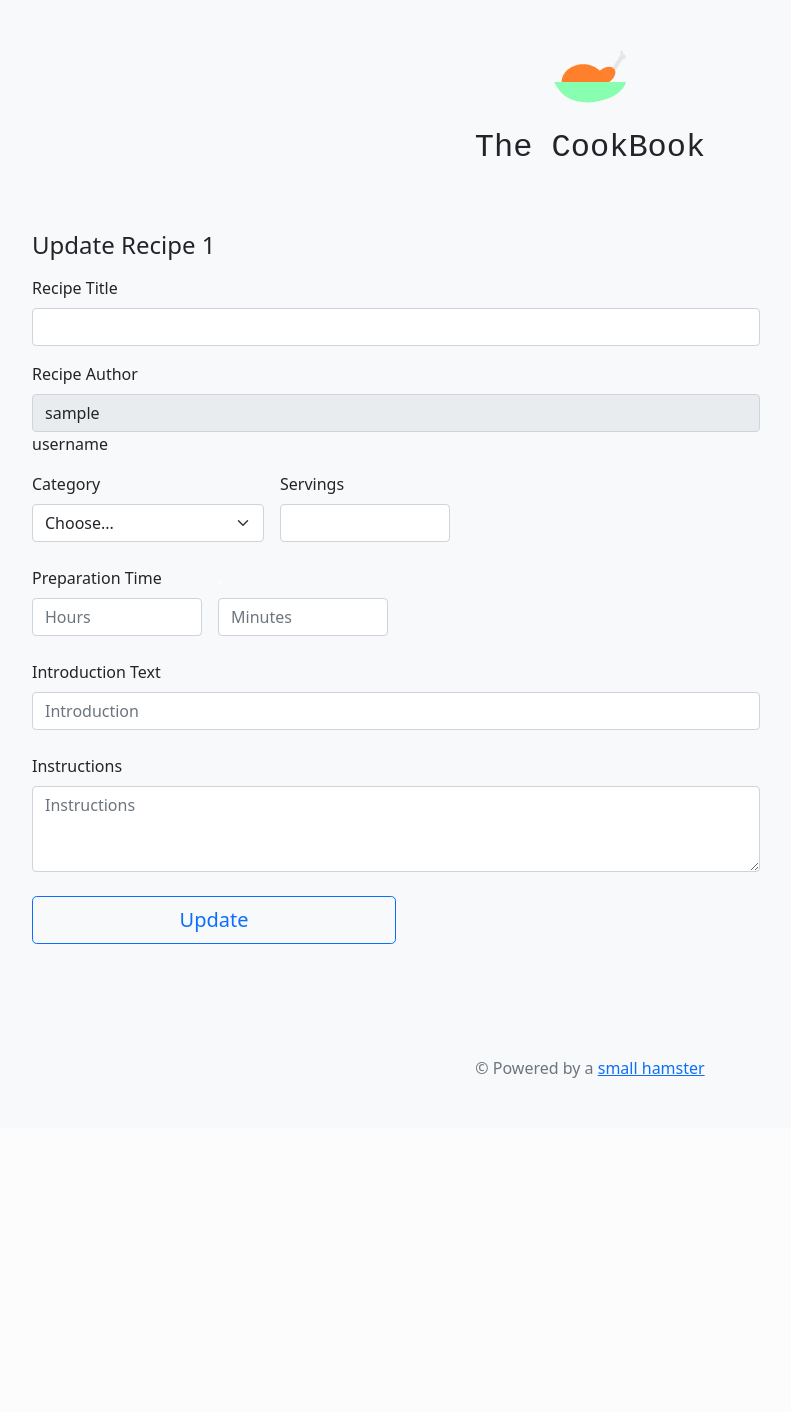
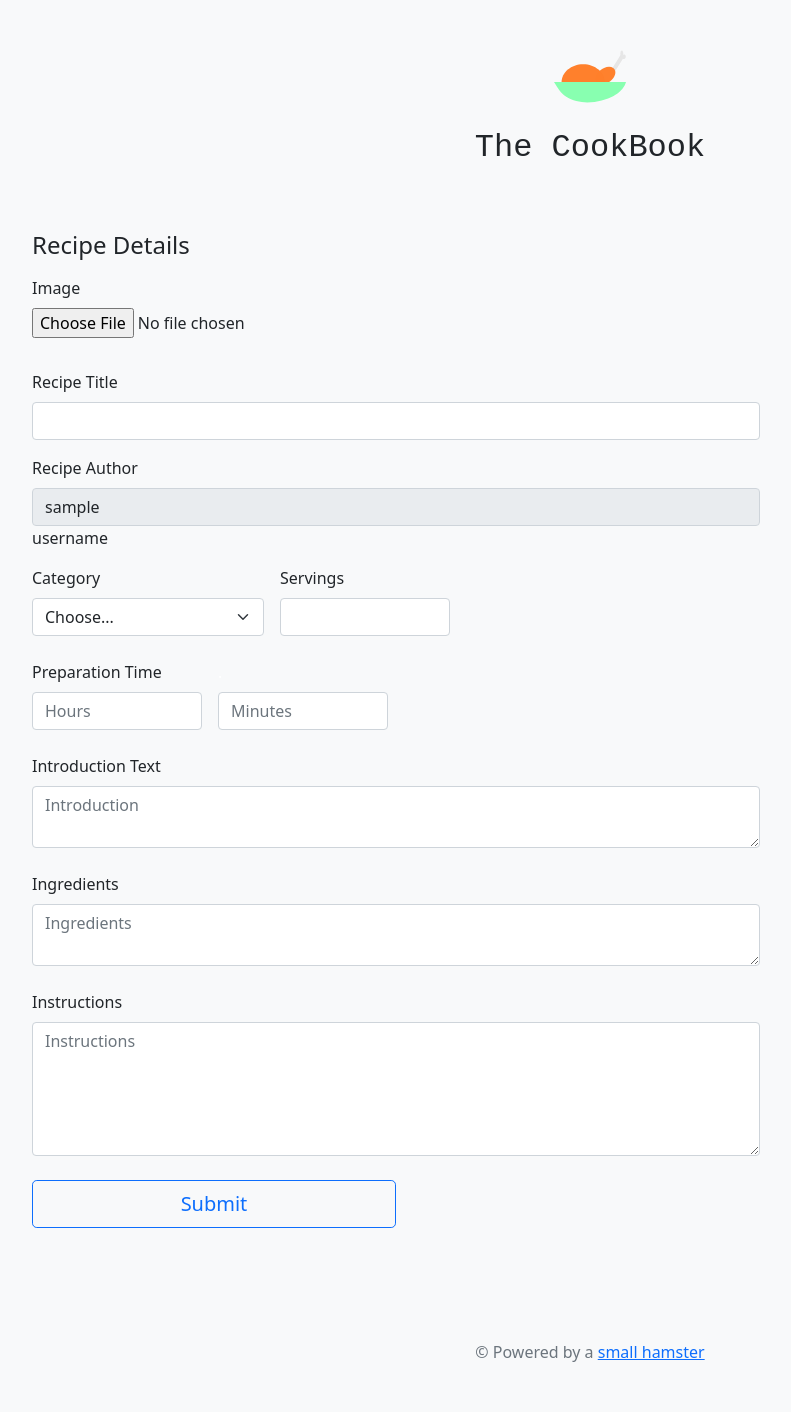
Before and after one commit to My-Cookbook-Team/The_cookbook, a PHP site: page /update.php?id=1 in a window 1280 px wide. Shown: the part 82-1494 px from the top of the page, without its empty margins (50-841 px from the left). Before the commit the page ends 1160 px from the top, so only its background shows below. Run offline with PHP 8.4, Linux system fonts and the light colour scheme; the visitor is signed in with stand-in values (Sample User, id 1); some libraries are stand-ins or nearby versions.

Commit message:
no update

```diff
--- a/index.php
+++ b/index.php
@@ -245,7 +245,7 @@ if ($conn->connect_error) {
                     <img src="<?php echo $row['img_loc']; ?>" class="bd-placeholder-img card-img-top" alt="..." width="100%" height="225" focusable="false">
                     <div class="card-body">
                       <p class="fw-bold fs-5"><a href="banner.php?id=<?php echo $row['rid']; ?>" class="nav-link nav-link px-2 text-black"><?php echo $row["rtitle"] ?></a></p>
-                      <p class="card-text"><?php echo $row['rintro']; ?></p>
+                      <p class="card-text clipping"><?php echo $row['rintro']; ?></p>
                       <div class="d-flex justify-content-between align-items-center">
                         <div class="btn-group">
                           <small class="text-muted"><?php echo $row["username"] ?></small>
@@ -269,11 +269,10 @@ if ($conn->connect_error) {
               while ($row = mysqli_fetch_assoc($result)) { ?>
                 <div class="col">
                   <div class="card shadow-sm">
-                    <!-- <svg class="bd-placeholder-img card-img-top" width="100%" height="225" xmlns="http://www.w3.org/2000/svg" role="img" aria-label="Placeholder: Thumbnail" preserveAspectRatio="xMidYMid slice" focusable="false"><title>Placeholder</title><rect width="100%" height="100%" fill="#55595c"/><text x="50%" y="50%" fill="#eceeef" dy=".3em">Tumbnailh</text></svg> -->
                     <img src="<?php echo $row['img_loc']; ?>" class="bd-placeholder-img card-img-top" alt="..." width="100%" height="225" focusable="false">
                     <div class="card-body">
                       <p class="fw-bold fs-5"><a href="banner.php?id=<?php echo $row['rid']; ?>" class="nav-link nav-link px-2 text-black"><?php echo $row["rtitle"] ?></a></p>
-                      <p class="card-text"><?php echo $row['rintro']; ?></p>
+                      <p class="card-text" id="clipping"><?php echo $row['rintro']; ?></p>
                       <div class="d-flex justify-content-between align-items-center">
                         <div class="btn-group">
                           <small class="text-muted"><?php echo $row["username"] ?></small>
--- a/update.php
+++ b/update.php
@@ -3,32 +3,63 @@ session_start();
 $conn = mysqli_connect('localhost', 'root', '', 'regis');
 
 $title = $servings = $preptime = $category = $steps = '';
-$id = $_GET['id'];
-if (isset($_POST['checkout2'])) {
+$rid = $_GET['id'];
+
+
+
+if (isset($_POST['update'])) {
 
 
     // escape sql chars
     $title = mysqli_real_escape_string($conn, $_POST['rtitle']);
     $author = mysqli_real_escape_string($conn, $_POST['username']);
     $servings = mysqli_real_escape_string($conn, $_POST['rServNum']);
-    $preptimeh = mysqli_real_escape_string($conn, $_POST['rCookTimeh']);
-    $preptimem = mysqli_real_escape_string($conn, $_POST['rCookTimem']);
+    $hpreptime = mysqli_real_escape_string($conn, $_POST['rCookTimeh']);
+    $mpreptime = mysqli_real_escape_string($conn, $_POST['rCookTimem']);
     $category = mysqli_real_escape_string($conn, $_POST['rcategory']);
+    $ingredients =  mysqli_real_escape_string($conn, $_POST['ingredients']);
     $steps = mysqli_real_escape_string($conn, $_POST['steps']);
     $intro =  mysqli_real_escape_string($conn, $_POST['rintro']);
+
 
     $username = $_SESSION['username'];
 
 
     // create sql
-    $sql = "UPDATE recipe SET rtitle='$title',rServNum='$servings',rCookTimeh='$preptimeh',rCookTimem='$preptimem',rcategory='$category',steps='$steps',rintro='$intro' WHERE rid=$id AND username=$username";
+    $sql = "UPDATE recipe
+    SET rtitle='$title', rServNum='$servings', rCookTimeh='$hpreptime', rCookTimem='$mpreptime, rcategory='$category', ingredients='$ingredient', steps='$steps', rintro='$intro')
+    WHERE rid='$rid'";
 
     // save to db and check
     if (mysqli_query($conn, $sql)) {
         // success
-        header('Location: recipe.php');
     } else {
         echo 'query error: ' . mysqli_error($conn);
+    }
+
+    //update image in db
+
+    //to save image
+    //$sql = "INSERT INTO images(rid, img_loc) VALUES('rid','$dst_db')";
+    $var1 = rand(1111, 9999);  //generate random number in $var1 variable
+    $var2 = rand(1111, 9999);  // generate random number in $var2 variable
+
+    $var3 = $var1 . $var2;  // concatenate $var1 and $var2 in $var3
+    $var3 = md5($var3);   // convert $var3 using md5 function and generate 32 characters hex number
+
+    $fnm = $_FILES["image"]["name"];    // get the image name in $fnm variable
+    $dst = "./images/r_images/" . $var3 . $fnm;  // storing image path into the {r_images} folder with 32 characters hex number and file name
+    $dst_db = "images/r_images/" . $var3 . $fnm; // storing image path into the database with 32 characters hex number and file name
+
+    move_uploaded_file($_FILES["image"]["tmp_name"], $dst);  // move image into the {r_images} folder with 32 characters hex number and image name
+
+    $check = mysqli_query($conn, "UPDATE images SET img_loc='$dst_db' WHERE rid='$rid'");  // executing update query
+
+    if ($check) {
+        echo '<script type="text/javascript"> alert("Data Inserted Seccessfully!"); </script>';  // alert message
+        header('location: recipe.php');
+    } else {
+        echo '<script type="text/javascript"> alert("Error Uploading Data!"); </script>';  // when error occur
     }
 } // end POST check
 
@@ -146,9 +177,25 @@ if (isset($_POST['checkout2'])) {
             <div class="row g-5">
 
                 <div class="col-md-7 col-lg-8">
-                    <h4 class="mb-3 ">Update Recipe<?php echo " " . $id ?></h4>
-                    <form action="add.php" method="POST">
+                    <h4 class="mb-3 ">Recipe Details</h4>
+                    <form action="add.php" method="POST" enctype="multipart/form-data">
                         <div class="row g-3">
+
+                            <div class="col-12">
+                                <label for="firstName" class="form-label">Image</label>
+                                <div class="input-group mb-3">
+                                    <!-- <div class="input-group-prepend">
+                                        <span class="input-group-text">Upload</span>
+                                    </div> -->
+
+                                    <div class="custom-file">
+                                        <input type="file" name="image" required>
+                                            <label class="custom-file-label" for="inputGroupFile01"></label>
+                                    </div>
+
+                                </div>
+                            </div>
+
                             <div class="col-12">
                                 <label for="firstName" class="form-label">Recipe Title</label>
                                 <input type="text" class="form-control" name="rtitle" id="recipe_title" placeholder="" value="" required>
@@ -193,20 +240,26 @@ if (isset($_POST['checkout2'])) {
                         <br>
                         <div class="col-12">
                             <label for="zip" class="form-label">Introduction Text</label>
-                            <input type="text" class="form-control" name="rintro" id="Intro" placeholder="Introduction" required>
+                            <textarea class="form-control " name="rintro" id="Introduction" placeholder="Introduction" rows="2" required></textarea>
+
+                        </div>
+                        <br>
+                        <div class="col-12">
+                            <label for="zip" class="form-label">Ingredients</label>
+                            <textarea class="form-control " name="ingredients" id="Ingredients" placeholder="Ingredients" rows="2" required></textarea>
 
                         </div>
                         <br>
                         <div class="col-12">
                             <label for="zip" class="form-label">Instructions</label>
-                            <textarea class="form-control " name="steps" id="Instructions" placeholder="Instructions" rows="3" required></textarea>
+                            <textarea class="form-control " name="steps" id="Instructions" placeholder="Instructions" rows="5" required></textarea>
 
                         </div>
                         <br>
 
 
 
-                        <button class="w-50 btn btn-outline-primary btn-lg" name="checkout2" type="submit">Update</button>
+                        <button class="w-50 btn btn-outline-primary btn-lg" name="update" type="submit">Submit</button>
                     </form>
                 </div>
 
```
Also changed, not shown: banner.php (+21 -13 lines), recipe.php (+15 -4 lines), images/r_images/a73826aac2f763679768028a75164417external-content.duckduckgo.com.png (added).
